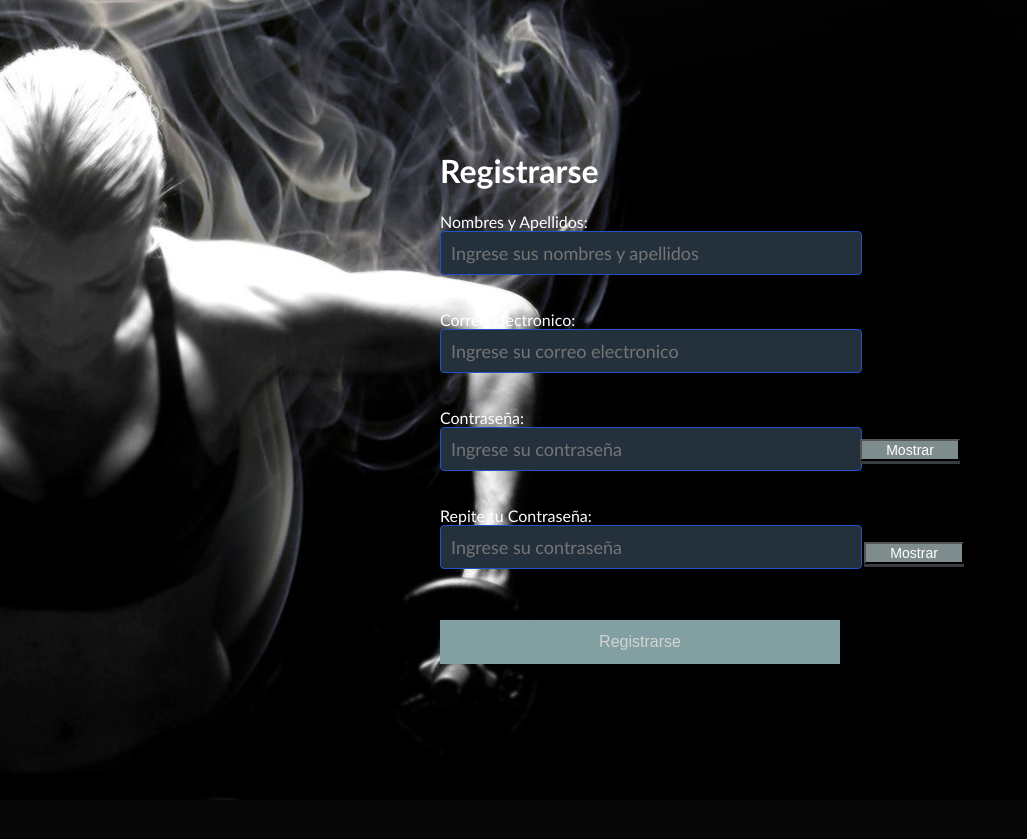
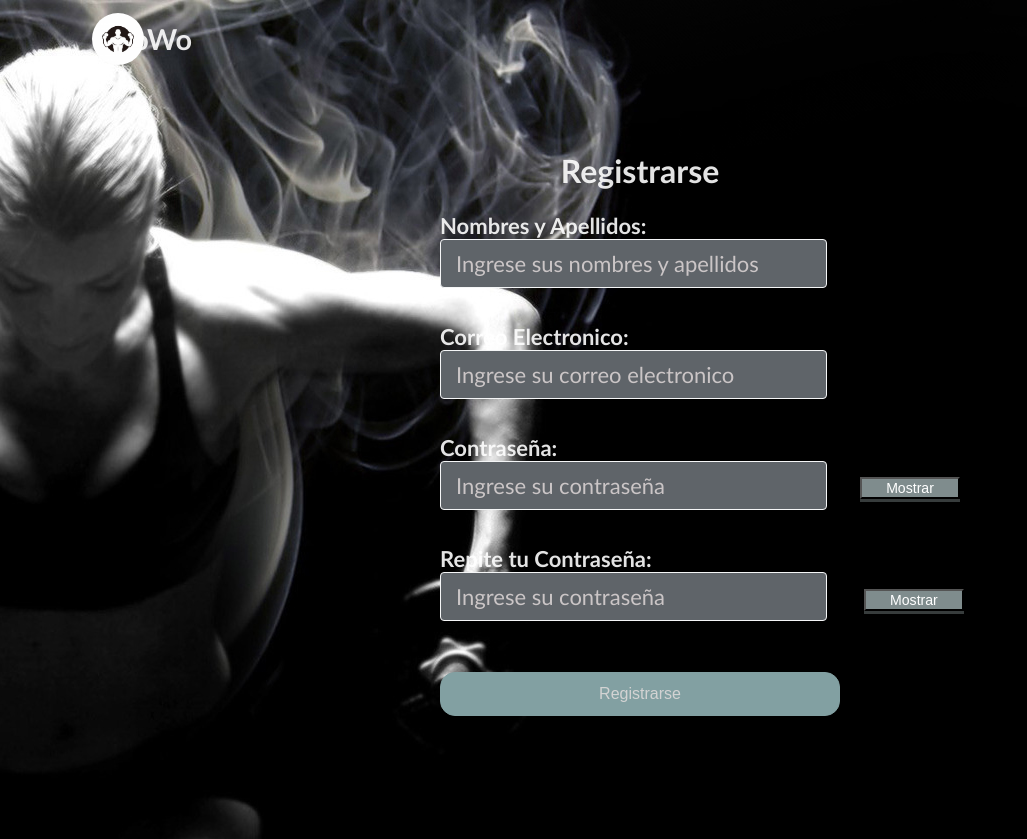
Before and after one commit to Home-Workout/HoWo, a PHP site: page /registrarse.php in a window 1280 px wide. Shown: the whole page, without its empty margins (0-1027 px from the left). Before the commit the page ends 800 px from the top, so only its background shows below. Run offline with PHP 8.4, Linux system fonts and the light colour scheme; some libraries are stand-ins or nearby versions.

Commit message:
rediseño pag registrarse

```diff
--- a/public/Registrarse.html
+++ b/public/Registrarse.html
@@ -13,7 +13,15 @@
 </head>
 
 <body>
-    <h1 id="titulo1">Registrarse</h1>
+    <center>
+        <h1 id="titulo1">Registrarse</h1>
+    </center>
+    <div class="t1">
+        <h1 class="titulo">HoWo</h1>
+    </div>
+    <div class="imgTitulo">
+        <img src="../imagenes/HoWo.jpg" alt="icono howo" style="float: left; width: 52px;height: 52px; border-radius: 50px;">
+    </div>
     <form class="forms" id="formulario1" method="post">
 
         <div class="alerta" id="alerta"></div>
@@ -26,7 +34,7 @@
         <label for="contrasenia">Repite tu Contraseña: </label>
         <input class="controls" type="password" id="contrasenia2" placeholder="Ingrese su contraseña"><br><br>
 
-        <button class="boton" id="enviar" type="button" onclick="validarFormulario();" disabled>Registrarse</button>
+        <button class="boton" id="enviar" type="button" style="cursor: pointer" onclick="validarFormulario();" disabled>Registrarse</button>
 
         <input type="button" id = "oculta" class="mostrarPass" onclick="mostrar()" value = "Mostrar"></input>
         <input type="button" id = "oculta2" class="mostrarPass2" onclick="mostrar2()" value = "Mostrar"> </input>
--- a/styles/estiloRegistro.css
+++ b/styles/estiloRegistro.css
@@ -1,41 +1,45 @@
 body {
     width: 400px;
     background-image: url(fondoRegistro.jpg);
-    /*background: #24303c;*/
     padding: 30px;
     margin: auto;
     margin-top: 100px;
     border-radius: 4px;
     font-family: 'calibri';
-    color: white;
+    font-weight: bold;
+    color: rgba(255, 255, 255, 0.89);
 }
 
 #titulo {
     font-size: 32px;
     margin-bottom: 50px;
     margin-left: 100px;
+    font-size: 22px;
 }
 
 .controls {
-    width: 100%;
-    background: #24303c;
+    width: 90%;
+    background: #5f6469;
     padding: 10px;
+    padding-left: 15px;
     border-radius: 4px;
     margin-bottom: 16px;
-    border: 1px solid #1f53c5;
+    border: 1px solid #f5f6f7;
     font-family: 'calibri';
     font-size: 18px;
     color: white;
+    font-size: 22px;
 }
 
 .boton {
     width: 100%;
-    background: #1f53c5;
+    background: #24303c;
     border: none;
     padding: 12px;
-    color: white;
+    color: rgb(255, 255, 255);
     margin: 16px 0;
     font-size: 16px;
+    border-radius: 15px;
 }
 
 .boton:disabled {
@@ -74,7 +78,7 @@ body {
     box-shadow: 0px 3px 0px #373c3c;
     position: relative;
     right: -400px;
-    top: -261px;
+    top: -275px;
 }
 
 .mostrarPass2 {
@@ -90,5 +94,24 @@ body {
     box-shadow: 0px 3px 0px #373c3c;
     position: relative;
     right: -260px;
-    top: -158px;
+    top: -163px;
 }
+::placeholder {
+    /* Chrome, Firefox, Opera, Safari 10.1+ */
+    color: #e2dbdbd2;
+}
+.imgTitulo {
+    position: absolute;
+    top: 13px;
+    left: 92px;
+}
+
+.t1 {
+    position: absolute;
+    right: 85%;
+    top: 3px;
+    font-size: 0.90em;
+}
+.forms label{
+    font-size: 22px;
+}
```
